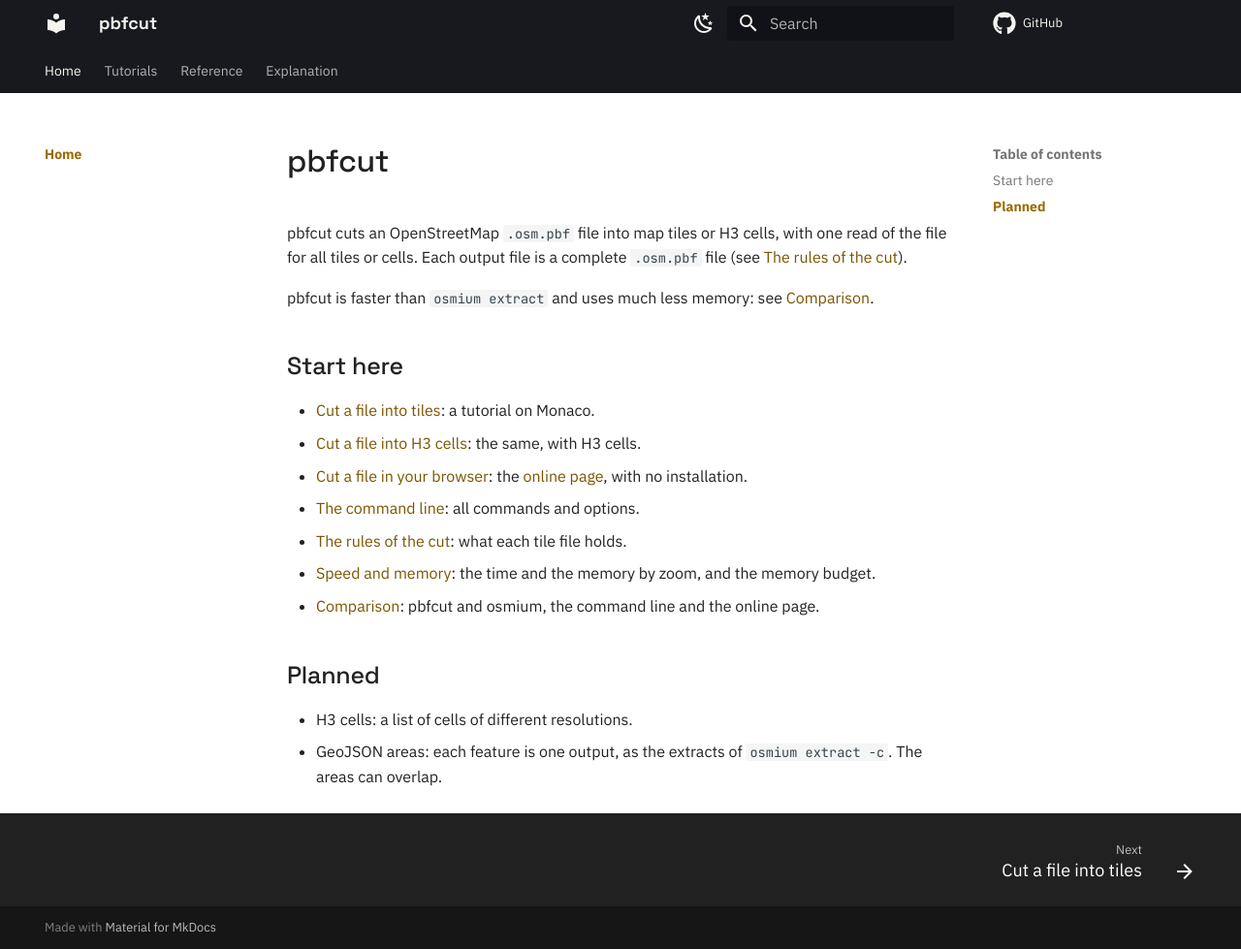
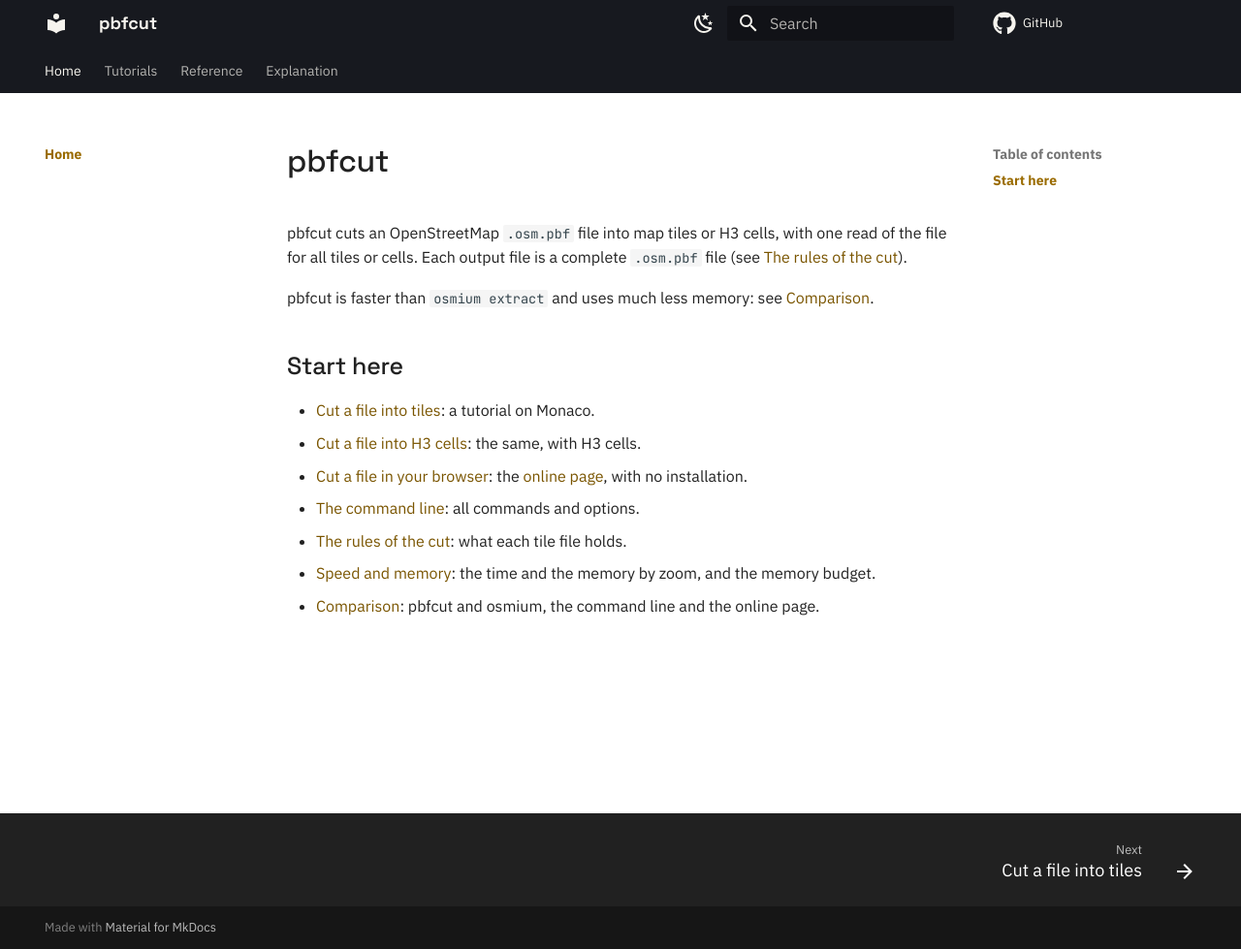
Before and after one commit to Khoshkhah/pbfcut, an MkDocs documentation site: the page built from docs/index.md, in a window 1280 px wide and 979 px high. Shown: the whole window at 97% size. Built offline with MkDocs 1.6.1 and Material for MkDocs 9.7.7, drawn with Linux system fonts in a browser that asks for light colours; comment, search, counter and statistics services are not loaded.

Commit message:
Manual: no "Planned" part on the start page (the plan is in docs/design.md)
Co-Authored-By: Claude Opus 5.5 <noreply@anthropic.com>

```diff
--- a/docs/index.md
+++ b/docs/index.md
@@ -15,8 +15,3 @@ pbfcut is faster than `osmium extract` and uses much less memory: see [Compariso
 - [The rules of the cut](explanation/rules.md): what each tile file holds.
 - [Speed and memory](explanation/speed-and-memory.md): the time and the memory by zoom, and the memory budget.
 - [Comparison](explanation/comparison.md): pbfcut and osmium, the command line and the online page.
-
-## Planned
-
-- H3 cells: a list of cells of different resolutions.
-- GeoJSON areas: each feature is one output, as the extracts of `osmium extract -c`. The areas can overlap.
```
